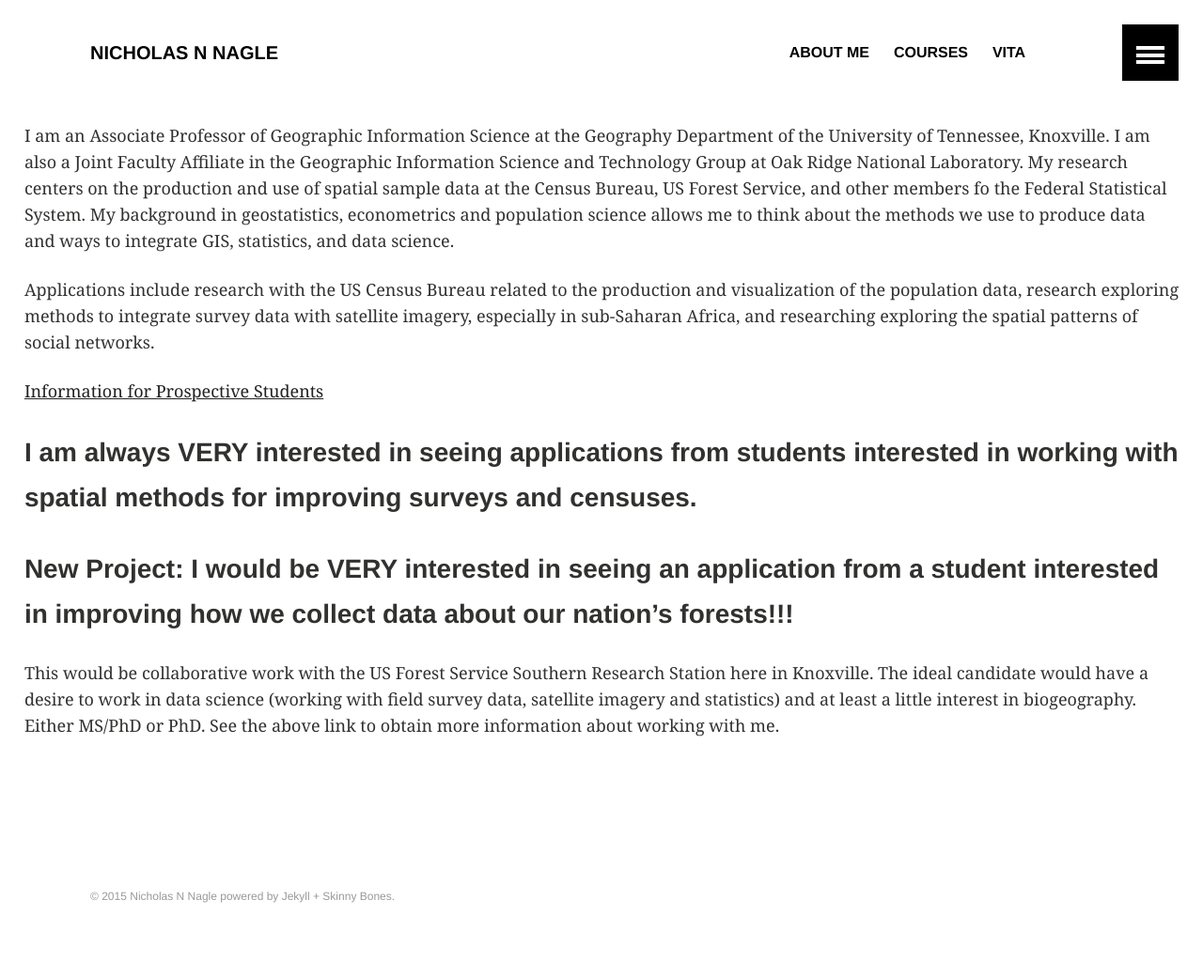
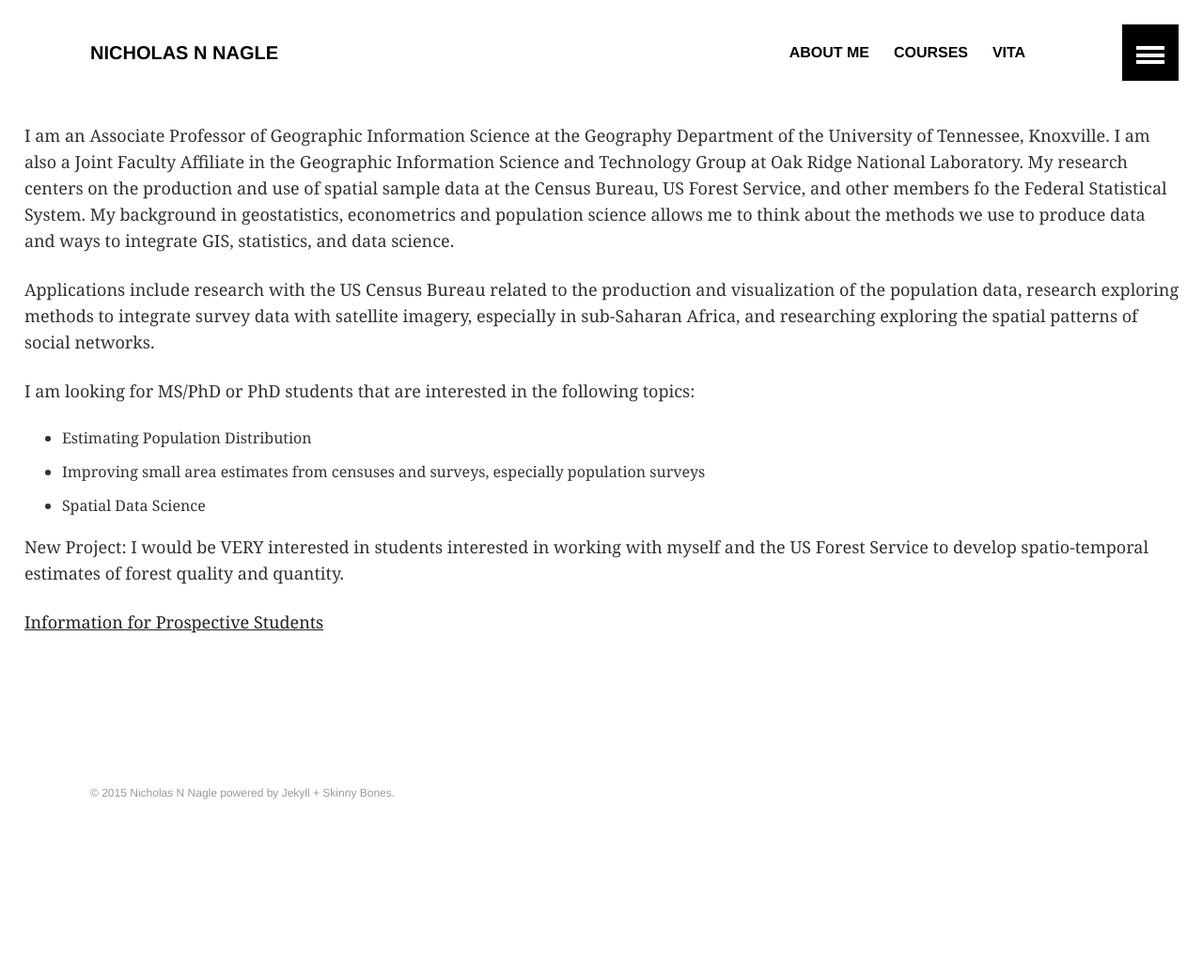
Before and after one commit to nnnagle/nnnagle.github.io, a Jekyll site: the page built from about.md, in a window 1280 px wide. Shown: the whole page at 94% size. Built offline with Jekyll 4.4.1, drawn with Linux system fonts in a browser that asks for light colours; after the commit the page ends 930 px from its top, so only the background shows below that.

Commit message:
modified bio

```diff
--- a/about.md
+++ b/about.md
@@ -8,9 +8,13 @@ I am an Associate Professor of Geographic Information Science at the Geography D
 
 Applications include research with the US Census Bureau related to the production and visualization of the population data, research exploring methods to integrate survey data with satellite imagery, especially in sub-Saharan Africa, and researching exploring the spatial patterns of social networks.
 
+I am looking for MS/PhD or PhD students that are interested in the following topics:
+
+ - Estimating Population Distribution
+ - Improving small area estimates from censuses and surveys, especially population surveys
+ - Spatial Data Science
+
+New Project: I would be VERY interested in students interested in working with myself and the US Forest Service to develop spatio-temporal estimates of forest quality and quantity.
+
+
 [Information for Prospective Students](http://nnnagle.github.io/prospectives/)
-
-### I am always VERY interested in seeing applications from students interested in working with spatial methods for improving surveys and censuses.
-
-### New Project: I would be VERY interested in seeing an application from a student interested in improving how we collect data about our nation's forests!!!
-This would be collaborative work with the US Forest Service Southern Research Station here in Knoxville.  The ideal candidate would have a desire to work in data science (working with field survey data, satellite imagery and statistics) and at least a little interest in biogeography. Either MS/PhD or PhD. See the above link to obtain more information about working with me.
```
